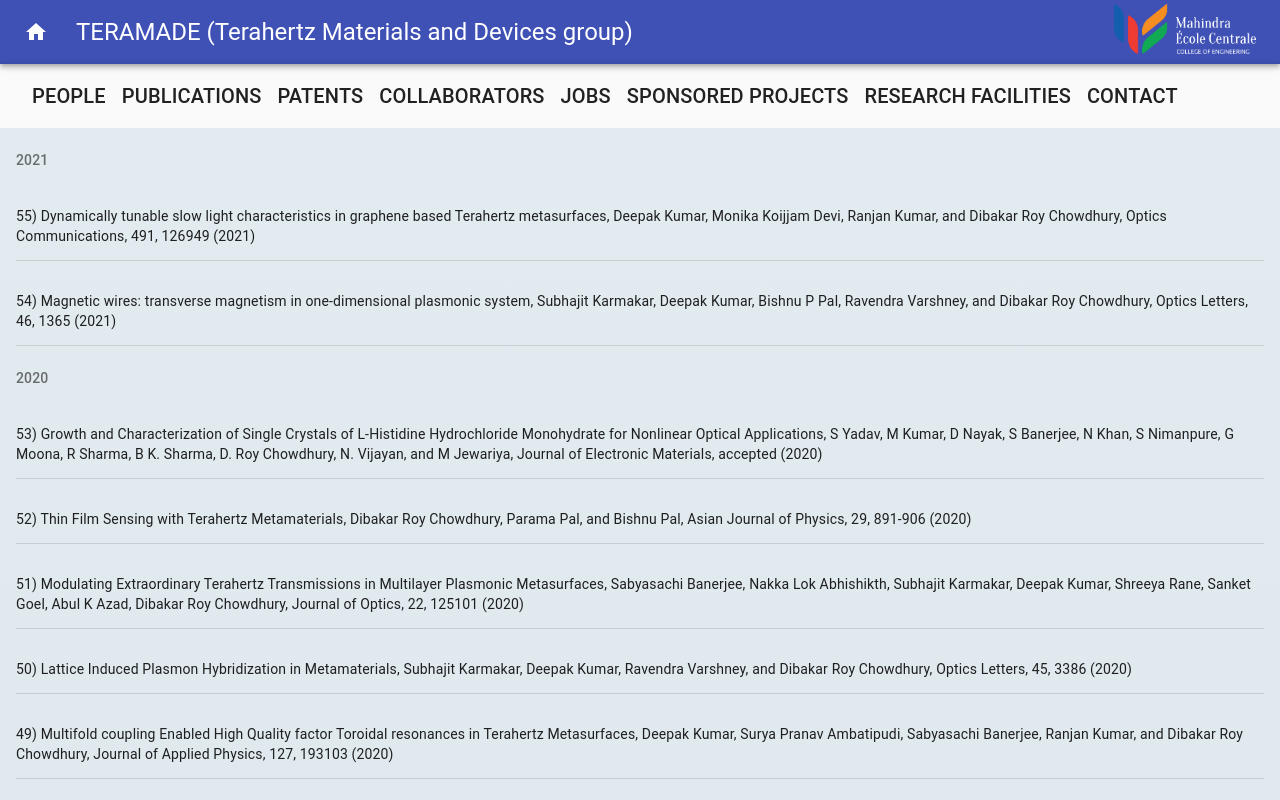
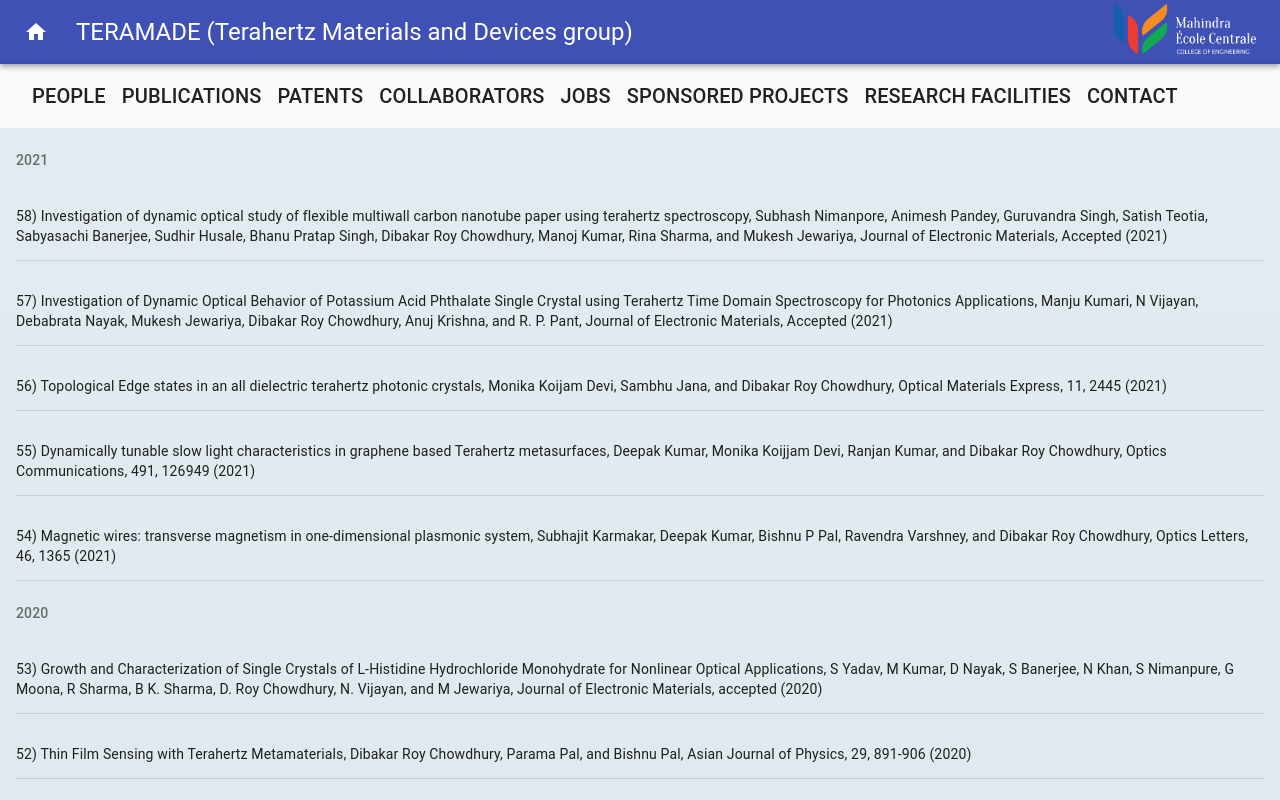
Before and after one commit to Rohithgilla12/Teramade, a React (Create React App) app: page /publications in a window 1280 px wide. Shown: the top 800 px of the page. Built offline with nearby package versions, Linux system fonts and the light colour scheme.

Commit message:
New Additions

```diff
--- a/src/components/Patents.js
+++ b/src/components/Patents.js
@@ -19,6 +19,8 @@ const Content = (props) => {
 };
 
 const patentsData = [
+  "Evanescent Order driven deep sub-wavelength particle detector employing all-dielectric terahertz metagrating (sub-wavelength grating), Dibakar Roy Chowdhury, Shreeya Rane, and Shriganesh Prabhu, Application number: 202141029457 (2021)",
+  "Multilayered (Super-lattice) Metamaterials based Terahertz Spintronic Devices and its method of fabrication, Dibakar Roy Chowdhury, Subhajit Karmakar, Deepak Kumar, and Ravi Varshney, Indian Patent applied, Application Number: 202141026818 (2021)",
   "Hand Held Metasurface-based Microbe Detection Device (H2M2D2), Dibakar Roy Chowdhury and Sabyasachi Banerjee, Indian Patent Applied, Application Number: 202041026401 (2020)",
   "Stacked Fano Metamaterials based thin film sensors, Dibakar Roy Chowdhury, Subhajit Karmakar, Ravi Varshney, Sabyasachi Banerjee, Deepak Kumar, Indian Patent applied, Application Number: 202041003489 (2020)",
 ];
--- a/src/components/Publications.js
+++ b/src/components/Publications.js
@@ -24,6 +24,15 @@ const Publications = () => {
       <Grid container>
         <List>
           <ListSubheader>2021</ListSubheader>
+          <Content
+            data={`58) Investigation of dynamic optical study of flexible multiwall carbon nanotube paper using terahertz spectroscopy, Subhash Nimanpore, Animesh Pandey, Guruvandra Singh, Satish Teotia, Sabyasachi Banerjee, Sudhir Husale, Bhanu Pratap Singh, Dibakar Roy Chowdhury, Manoj Kumar, Rina Sharma, and Mukesh Jewariya, Journal of Electronic Materials, Accepted (2021)`}
+          />
+          <Content
+            data={`57) Investigation of Dynamic Optical Behavior of Potassium Acid Phthalate Single Crystal using Terahertz Time Domain Spectroscopy for Photonics Applications, Manju Kumari, N Vijayan, Debabrata Nayak, Mukesh Jewariya, Dibakar Roy Chowdhury, Anuj Krishna, and R. P. Pant, Journal of Electronic Materials, Accepted (2021)`}
+          />
+          <Content
+            data={`56) Topological Edge states in an all dielectric terahertz photonic crystals, Monika Koijam Devi, Sambhu Jana, and Dibakar Roy Chowdhury, Optical Materials Express, 11, 2445 (2021)`}
+          />
           <Content
             data={`55) Dynamically tunable slow light characteristics in graphene based Terahertz metasurfaces, Deepak Kumar, Monika Koijjam Devi, Ranjan Kumar, and Dibakar Roy Chowdhury, Optics Communications, 491, 126949 (2021)`}
           />
```
